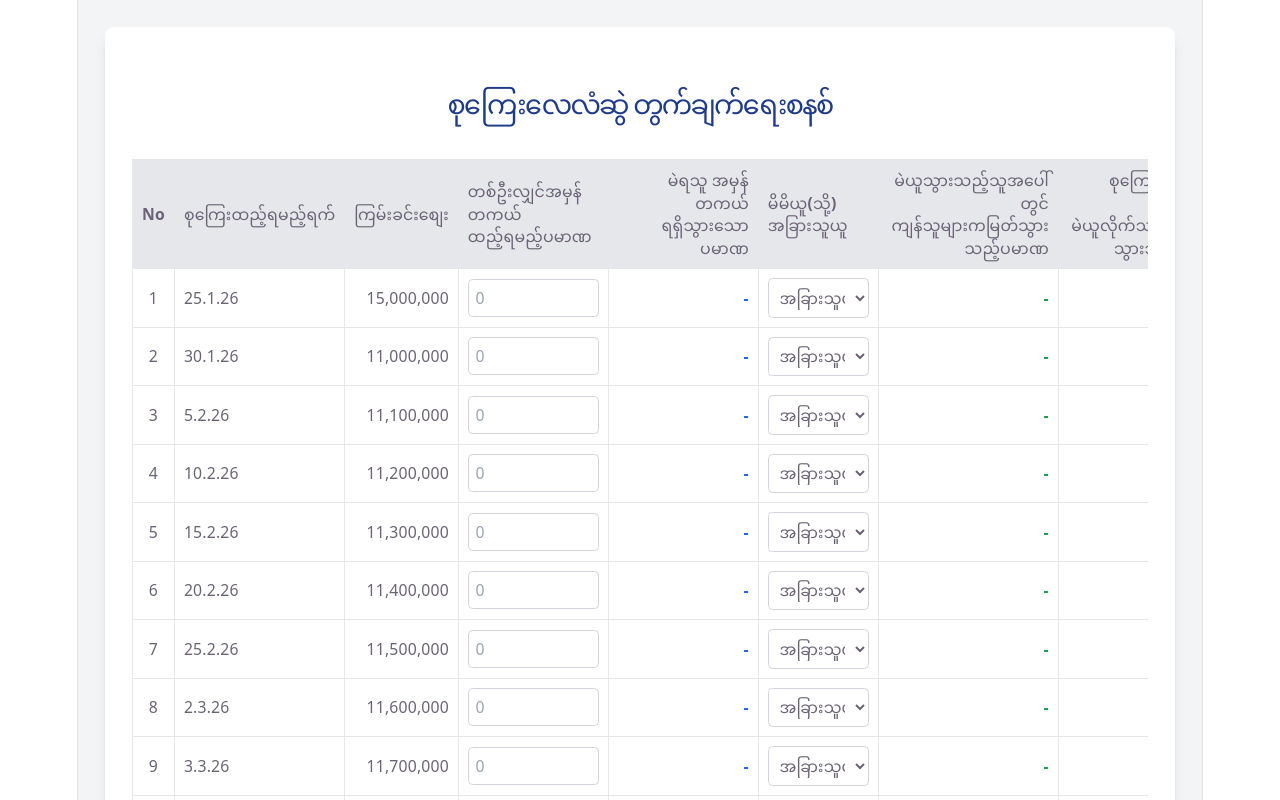
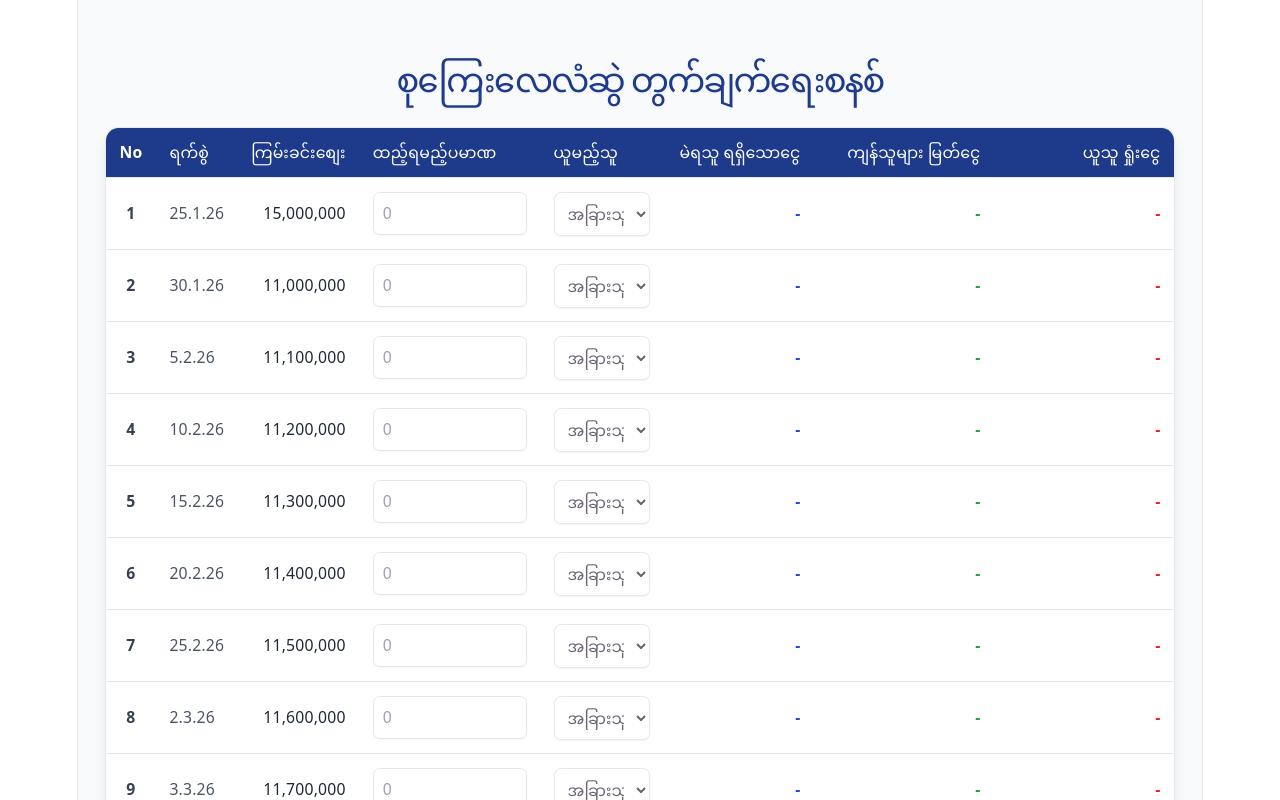
Before and after one commit to xtettnaingkyaw-oss/Sukyaemanagement, a React (Vite) app: page / in a window 1280 px wide. Shown: the top 800 px of the page. Built offline with nearby package versions, Linux system fonts and the light colour scheme.

Commit message:
Update App.tsx

```diff
--- a/src/App.tsx
+++ b/src/App.tsx
@@ -1,4 +1,4 @@
-import { useState, useRef, useEffect } from 'react';
+import { useState } from 'react';
 
 const auctionData = [
     {n: 1, date: "25.1.26", price: 15000000}, {n: 2, date: "30.1.26", price: 11000000},
@@ -22,41 +22,9 @@ export default function App() {
     const [actualPaid, setActualPaid] = useState<Record<number, number>>({});
     const [whoTakes, setWhoTakes] = useState<Record<number, string>>({});
 
-    // Scroll bar အပေါ်ပို့ရန် လိုအပ်သော Refs နှင့် State
-    const topScrollContainerRef = useRef<HTMLDivElement>(null);
-    const tableScrollContainerRef = useRef<HTMLDivElement>(null);
-    const tableRef = useRef<HTMLTableElement>(null);
-    const [tableWidth, setTableWidth] = useState(1200);
-
     const basePerPerson = 500000;
     const totalPot = 15000000;
     const totalMembers = 30;
-
-    // ဇယားအကျယ်အဝန်းကို အတိအကျ တွက်ချက်ခြင်း
-    useEffect(() => {
-        const updateWidth = () => {
-            if (tableRef.current) {
-                setTableWidth(tableRef.current.scrollWidth);
-            }
-        };
-        setTimeout(updateWidth, 100);
-        window.addEventListener('resize', updateWidth);
-        return () => window.removeEventListener('resize', updateWidth);
-    }, [actualPaid, whoTakes]);
-
-    // အပေါ် Scroll bar ဆွဲလျှင် အောက်ဇယားပါ လိုက်ရွေ့ရန်
-    const handleTopScroll = () => {
-        if (tableScrollContainerRef.current && topScrollContainerRef.current) {
-            tableScrollContainerRef.current.scrollLeft = topScrollContainerRef.current.scrollLeft;
-        }
-    };
-
-    // အောက်ဇယားကို လက်ဖြင့်ဆွဲလျှင် အပေါ် Scroll bar ပါ လိုက်ရွေ့ရန်
-    const handleTableScroll = () => {
-        if (tableScrollContainerRef.current && topScrollContainerRef.current) {
-            topScrollContainerRef.current.scrollLeft = tableScrollContainerRef.current.scrollLeft;
-        }
-    };
 
     const handleActualPaidChange = (index: number, value: string) => {
         setActualPaid(prev => ({
@@ -72,123 +40,153 @@ export default function App() {
         }));
     };
 
+    // တွက်ချက်မှုများကို သီးသန့်ထုတ်ထားခြင်း (ကတ်ပုံစံရော၊ ဇယားပုံစံပါ သုံးနိုင်ရန်)
+    const calculateRowData = (index: number) => {
+        const currentPaid = actualPaid[index] || 0;
+        const isSelf = whoTakes[index] === 'self';
+
+        let receivedAmount = '-';
+        let profitAmount = '-';
+        let lossAmount = '-';
+
+        if (currentPaid > 0) {
+            const totalAmountTaken = currentPaid * totalMembers;
+            const othersProfit = basePerPerson - currentPaid;
+            const winnerLoss = totalPot - totalAmountTaken;
+
+            receivedAmount = totalAmountTaken.toLocaleString();
+            profitAmount = othersProfit > 0 ? othersProfit.toLocaleString() : '0';
+            lossAmount = winnerLoss > 0 ? winnerLoss.toLocaleString() : '0';
+        }
+        return { currentPaid, isSelf, receivedAmount, profitAmount, lossAmount };
+    };
+
     return (
-        <div className="bg-gray-100 min-h-screen p-2 md:p-6">
-            {/* Scroll bar ဒီဇိုင်းများ */}
-            <style>{`
-                .top-scrollbar::-webkit-scrollbar {
-                    height: 14px;
-                }
-                .top-scrollbar::-webkit-scrollbar-track {
-                    background: #f3f4f6;
-                    border-radius: 10px;
-                    border: 1px solid #e5e7eb;
-                }
-                .top-scrollbar::-webkit-scrollbar-thumb {
-                    background: #60a5fa;
-                    border-radius: 10px;
-                    border: 2px solid #f3f4f6;
-                }
-                .top-scrollbar::-webkit-scrollbar-thumb:hover {
-                    background: #3b82f6;
-                }
+        <div className="bg-gray-50 min-h-screen p-3 md:p-6 font-sans">
+            <div className="max-w-7xl mx-auto">
+                <h1 className="text-2xl md:text-3xl font-bold mb-6 text-center text-blue-900 drop-shadow-sm">
+                    စုကြေးလေလံဆွဲ တွက်ချက်ရေးစနစ်
+                </h1>
 
-                /* အောက်ဘက် Scroll bar ကို ဖျောက်ထားရန် */
-                .hide-bottom-scrollbar::-webkit-scrollbar {
-                    display: none;
-                }
-                .hide-bottom-scrollbar {
-                    -ms-overflow-style: none;
-                    scrollbar-width: none;
-                }
-            `}</style>
+                {/* ဖုန်းများအတွက် Card ဒီဇိုင်း (စခရင်အသေးတွင်သာ ပေါ်မည်) */}
+                <div className="block lg:hidden space-y-4">
+                    {auctionData.map((row, index) => {
+                        const { currentPaid, isSelf, receivedAmount, profitAmount, lossAmount } = calculateRowData(index);
 
-            <div className="max-w-7xl mx-auto bg-white p-4 md:p-6 rounded-lg shadow-lg">
-                <h1 className="text-xl md:text-2xl font-bold mb-6 text-center text-blue-900">စုကြေးလေလံဆွဲ တွက်ချက်ရေးစနစ်</h1>
+                        return (
+                            <div key={index} className={`rounded-xl shadow-md border p-4 transition-all ${isSelf ? 'bg-blue-50 border-blue-300' : 'bg-white border-gray-200'}`}>
+                                {/* Card Header */}
+                                <div className="flex justify-between items-center border-b pb-3 mb-3">
+                                    <span className="font-bold text-lg text-blue-800 bg-blue-100 px-3 py-1 rounded-full">
+                                        အလှည့် {row.n}
+                                    </span>
+                                    <span className="text-gray-600 font-semibold">{row.date}</span>
+                                </div>
 
-                {/* အပေါ်ဘက်တွင် သီးသန့်ပြသမည့် Scroll Bar */}
-                <div
-                    ref={topScrollContainerRef}
-                    onScroll={handleTopScroll}
-                    className="overflow-x-auto top-scrollbar mb-2"
-                >
-                    <div style={{ width: `${tableWidth}px`, height: '1px' }}></div>
+                                {/* Card Body */}
+                                <div className="space-y-3 text-sm">
+                                    <div className="flex justify-between items-center">
+                                        <span className="text-gray-500">ကြမ်းခင်းစျေး:</span>
+                                        <span className="font-bold text-base">{row.price.toLocaleString()}</span>
+                                    </div>
+
+                                    <div className="grid grid-cols-2 gap-3 pt-2">
+                                        <div>
+                                            <label className="block text-gray-500 text-xs mb-1 font-medium">ထည့်ရမည့်ငွေ</label>
+                                            <input
+                                                type="number"
+                                                value={currentPaid || ''}
+                                                onChange={(e) => handleActualPaidChange(index, e.target.value)}
+                                                className="w-full p-2 border rounded-lg focus:ring-2 focus:ring-blue-500 outline-none bg-gray-50"
+                                                placeholder="ဥပမာ- ၃၅၀၀၀၀"
+                                            />
+                                        </div>
+                                        <div>
+                                            <label className="block text-gray-500 text-xs mb-1 font-medium">ယူမည့်သူ</label>
+                                            <select
+                                                value={whoTakes[index] || 'other'}
+                                                onChange={(e) => handleWhoChange(index, e.target.value)}
+                                                className="w-full p-2 border rounded-lg focus:ring-2 focus:ring-blue-500 outline-none bg-gray-50"
+                                            >
+                                                <option value="other">အခြားသူ</option>
+                                                <option value="self">မိမိယူမည်</option>
+                                            </select>
+                                        </div>
+                                    </div>
+
+                                    <div className="bg-gray-50 rounded-lg p-3 mt-3 space-y-2 border">
+                                        <div className="flex justify-between items-center">
+                                            <span className="text-gray-500">ရရှိသွားသောငွေ:</span>
+                                            <span className="font-bold text-blue-700 text-base">{receivedAmount}</span>
+                                        </div>
+                                        <div className="flex justify-between items-center">
+                                            <span className="text-gray-500">ကျန်သူများမြတ်ငွေ:</span>
+                                            <span className="font-bold text-green-600 text-base">{profitAmount}</span>
+                                        </div>
+                                        <div className="flex justify-between items-center">
+                                            <span className="text-gray-500">ယူသူရှုံးငွေ (၁၅၀အပေါ်):</span>
+                                            <span className="font-bold text-red-600 text-base">{lossAmount}</span>
+                                        </div>
+                                    </div>
+                                </div>
+                            </div>
+                        );
+                    })}
                 </div>
 
-                {/* မူလ ဇယားအကွက် (Scroll bar ဖျောက်ထားသည်) */}
-                <div
-                    ref={tableScrollContainerRef}
-                    onScroll={handleTableScroll}
-                    className="overflow-x-auto hide-bottom-scrollbar pb-4"
-                >
-                    <table
-                        ref={tableRef}
-                        className="w-full text-sm text-left border-collapse border border-gray-300 min-w-[1100px]"
-                    >
+                {/* ကွန်ပျူတာ / Tablet များအတွက် မူလဇယားဒီဇိုင်း (စခရင်အကြီးတွင်သာ ပေါ်မည်) */}
+                <div className="hidden lg:block overflow-x-auto bg-white rounded-xl shadow-lg border border-gray-200">
+                    <table className="w-full text-sm text-left border-collapse min-w-[1000px]">
                         <thead>
-                            <tr className="bg-gray-200">
-                                <th className="p-2 border text-center whitespace-nowrap">No</th>
-                                <th className="p-2 border whitespace-nowrap">စုကြေးထည့်ရမည့်ရက်</th>
-                                <th className="p-2 border text-right whitespace-nowrap">ကြမ်းခင်းစျေး</th>
-                                <th className="p-2 border min-w-[150px]">တစ်ဦးလျှင်အမှန်တကယ်<br/>ထည့်ရမည့်ပမာဏ</th>
-                                <th className="p-2 border text-right min-w-[150px]">မဲရသူ အမှန်တကယ်<br/>ရရှိသွားသောပမာဏ</th>
-                                <th className="p-2 border min-w-[120px]">မိမိယူ(သို့)<br/>အခြားသူယူ</th>
-                                <th className="p-2 border text-right min-w-[180px]">မဲယူသွားသည့်သူအပေါ်တွင်<br/>ကျန်သူများကမြတ်သွားသည့်ပမာဏ</th>
-                                <th className="p-2 border text-right min-w-[180px]">စုကြေး သိန်း ၁၅၀ အပေါ်တွင်<br/>မဲယူလိုက်သည့်သူက ရှုံးသွားသည့်ပမာဏ</th>
+                            <tr className="bg-blue-900 text-white">
+                                <th className="p-3 border-b text-center whitespace-nowrap">No</th>
+                                <th className="p-3 border-b whitespace-nowrap">ရက်စွဲ</th>
+                                <th className="p-3 border-b text-right whitespace-nowrap">ကြမ်းခင်းစျေး</th>
+                                <th className="p-3 border-b min-w-[150px]">ထည့်ရမည့်ပမာဏ</th>
+                                <th className="p-3 border-b min-w-[120px]">ယူမည့်သူ</th>
+                                <th className="p-3 border-b text-right min-w-[150px]">မဲရသူ ရရှိသောငွေ</th>
+                                <th className="p-3 border-b text-right min-w-[180px]">ကျန်သူများ မြတ်ငွေ</th>
+                                <th className="p-3 border-b text-right min-w-[180px]">ယူသူ ရှုံးငွေ</th>
                             </tr>
                         </thead>
                         <tbody>
                             {auctionData.map((row, index) => {
-                                const currentPaid = actualPaid[index] || 0;
-                                const isSelf = whoTakes[index] === 'self';
-
-                                let receivedAmount = '-';
-                                let profitAmount = '-';
-                                let lossAmount = '-';
-
-                                if (currentPaid > 0) {
-                                    const totalAmountTaken = currentPaid * totalMembers;
-                                    const othersProfit = basePerPerson - currentPaid;
-                                    const winnerLoss = totalPot - totalAmountTaken;
-
-                                    receivedAmount = totalAmountTaken.toLocaleString();
-                                    profitAmount = othersProfit > 0 ? othersProfit.toLocaleString() : '0';
-                                    lossAmount = winnerLoss > 0 ? winnerLoss.toLocaleString() : '0';
-                                }
+                                const { currentPaid, isSelf, receivedAmount, profitAmount, lossAmount } = calculateRowData(index);
 
                                 return (
-                                    <tr key={index} className={`transition-colors ${isSelf ? 'bg-blue-100' : 'hover:bg-gray-50'}`}>
-                                        <td className="p-2 border text-center">{row.n}</td>
-                                        <td className="p-2 border whitespace-nowrap">{row.date}</td>
-                                        <td className="p-2 border text-right font-medium">{row.price.toLocaleString()}</td>
-                                        <td className="p-2 border">
+                                    <tr key={index} className={`border-b transition-colors ${isSelf ? 'bg-blue-50' : 'hover:bg-gray-50 bg-white'}`}>
+                                        <td className="p-3 text-center font-semibold text-gray-700">{row.n}</td>
+                                        <td className="p-3 whitespace-nowrap text-gray-600">{row.date}</td>
+                                        <td className="p-3 text-right font-medium text-gray-800">{row.price.toLocaleString()}</td>
+                                        <td className="p-3">
                                             <input
                                                 type="number"
-                                                value={actualPaid[index] || ''}
+                                                value={currentPaid || ''}
                                                 onChange={(e) => handleActualPaidChange(index, e.target.value)}
-                                                className="w-full p-1.5 border rounded border-gray-300 focus:outline-none focus:border-blue-500 focus:ring-1 focus:ring-blue-500 bg-white"
+                                                className="w-full p-2 border rounded-md focus:outline-none focus:ring-2 focus:ring-blue-500 bg-white shadow-sm"
                                                 placeholder="0"
                                             />
                                         </td>
-                                        <td className="p-2 border text-right font-bold text-blue-600">{receivedAmount}</td>
-                                        <td className="p-2 border">
+                                        <td className="p-3">
                                             <select
                                                 value={whoTakes[index] || 'other'}
                                                 onChange={(e) => handleWhoChange(index, e.target.value)}
-                                                className="w-full p-1.5 border rounded border-gray-300 focus:outline-none focus:border-blue-500 bg-white"
+                                                className="w-full p-2 border rounded-md focus:outline-none focus:ring-2 focus:ring-blue-500 bg-white shadow-sm"
                                             >
-                                                <option value="other">အခြားသူယူ</option>
-                                                <option value="self">မိမိယူ</option>
+                                                <option value="other">အခြားသူ</option>
+                                                <option value="self">မိမိယူမည်</option>
                                             </select>
                                         </td>
-                                        <td className="p-2 border text-right text-green-600 font-bold">{profitAmount}</td>
-                                        <td className="p-2 border text-right text-red-600 font-bold">{lossAmount}</td>
+                                        <td className="p-3 text-right font-bold text-blue-700">{receivedAmount}</td>
+                                        <td className="p-3 text-right text-green-600 font-bold">{profitAmount}</td>
+                                        <td className="p-3 text-right text-red-600 font-bold">{lossAmount}</td>
                                     </tr>
                                 );
                             })}
                         </tbody>
                     </table>
                 </div>
+
             </div>
         </div>
     );
```
